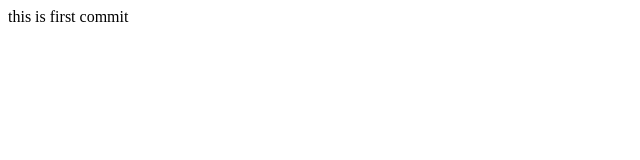
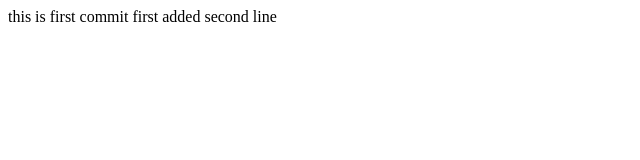
Before and after one commit to kosmos2302/Homework, a plain HTML site: page index.html in a window 1280 px wide. Shown: the whole page, without its empty margins (0-640 px from the left). Drawn offline with Linux system fonts and the light colour scheme.

Commit message:
added second line

```diff
--- a/index.html
+++ b/index.html
@@ -7,6 +7,8 @@
   <title>Document</title>
 </head>
 <body>
-  this is first commit
+  this is first commit first
+
+  added second line
 </body>
 </html>
```
